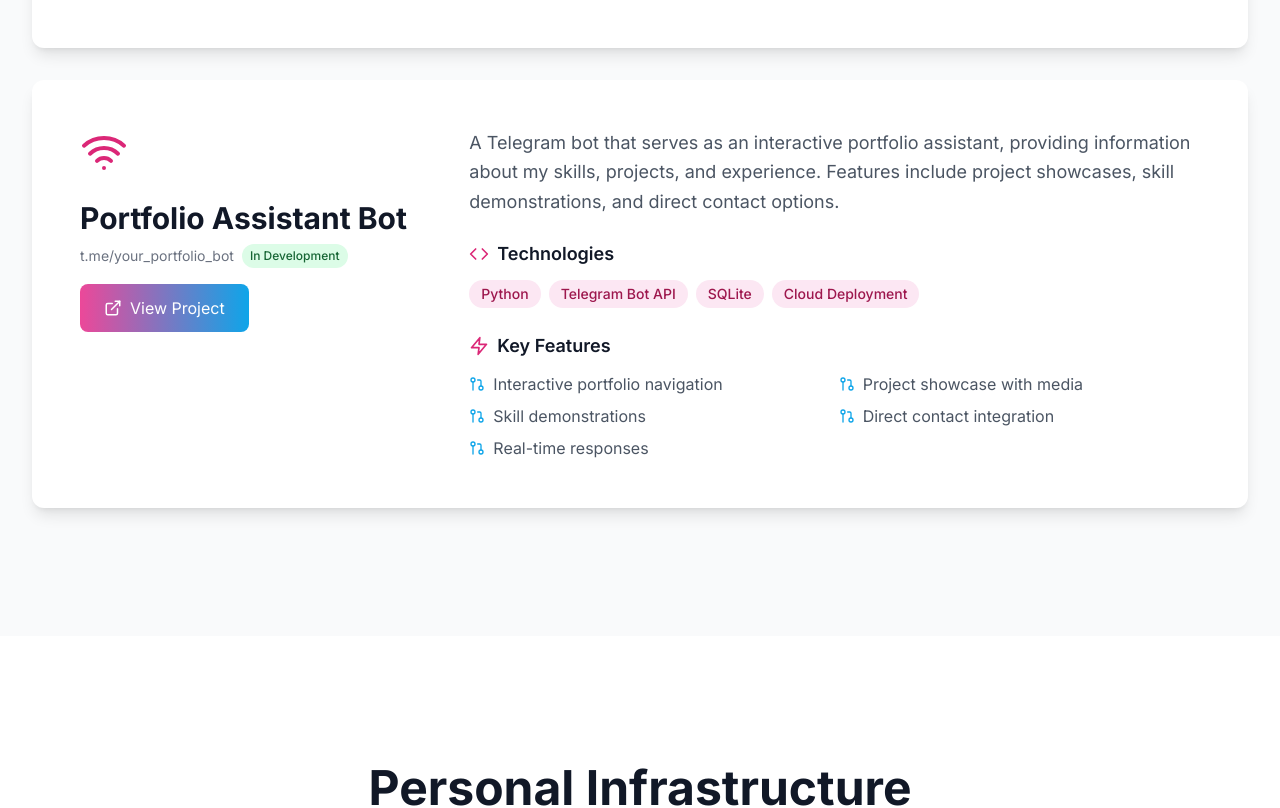
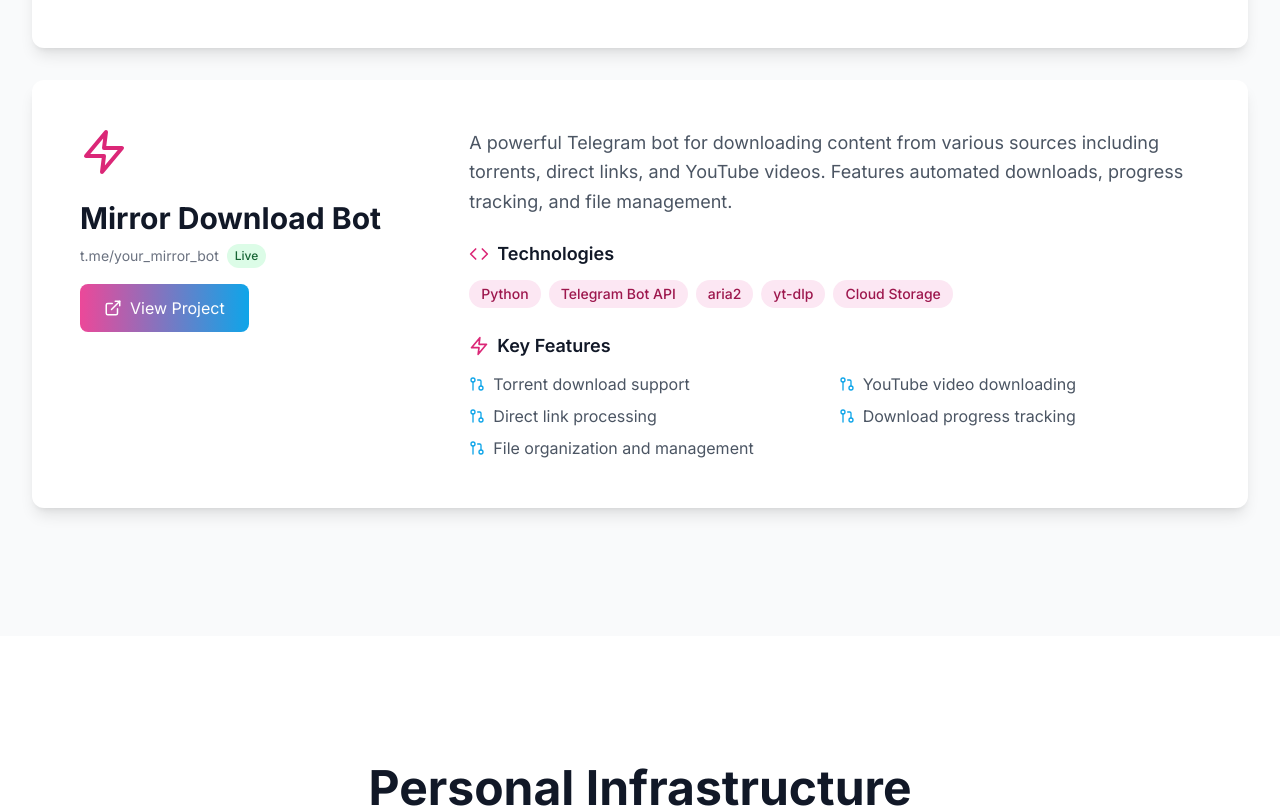
Before and after one commit to Aswintechie/portfolio, a React (Vite) app: page / in a window 1280 px wide. Shown: the part 4047-4855 px from the top of the page. Built offline with nearby package versions, Linux system fonts and the light colour scheme.

Commit message:
fix: remove duplicate domain key in Word Chain Game Bot

```diff
--- a/src/App.jsx
+++ b/src/App.jsx
@@ -613,21 +613,21 @@
       status: 'Live',
     },
     {
-      title: 'Portfolio Assistant Bot',
-      domain: 't.me/your_portfolio_bot',
+      title: 'Mirror Download Bot',
+      domain: 't.me/your_mirror_bot',
       description:
-        'A Telegram bot that serves as an interactive portfolio assistant, providing information about my skills, projects, and experience. Features include project showcases, skill demonstrations, and direct contact options.',
-      technologies: ['Python', 'Telegram Bot API', 'SQLite', 'Cloud Deployment'],
+        'A powerful Telegram bot for downloading content from various sources including torrents, direct links, and YouTube videos. Features automated downloads, progress tracking, and file management.',
+      technologies: ['Python', 'Telegram Bot API', 'aria2', 'yt-dlp', 'Cloud Storage'],
       features: [
-        'Interactive portfolio navigation',
-        'Project showcase with media',
-        'Skill demonstrations',
-        'Direct contact integration',
-        'Real-time responses',
+        'Torrent download support',
+        'YouTube video downloading',
+        'Direct link processing',
+        'Download progress tracking',
+        'File organization and management',
       ],
-      icon: <Wifi size={48} />,
-      link: 'https://t.me/your_portfolio_bot',
-      status: 'In Development',
+      icon: <Zap size={48} />,
+      link: 'https://t.me/your_mirror_bot',
+      status: 'Live',
     },
   ];
 
@@ -850,22 +850,22 @@
       link: 'https://torrent.aswinlocal.in',
     },
     {
-      title: 'Telegram Bot Framework',
+      title: 'Word Chain Game Bot',
       description:
-        'A comprehensive Telegram bot development framework with multiple specialized bots for different purposes. Includes portfolio assistant, notification system, and utility bots.',
-      technologies: ['Python', 'Telegram Bot API', 'SQLite', 'Docker', 'Webhooks', 'Redis'],
+        'An interactive word chain game bot where players take turns creating words starting with the last letter of the previous word. Features multiplayer support, scoring system, and word validation.',
+      technologies: ['Python', 'Telegram Bot API', 'SQLite', 'Game Logic', 'Multiplayer Support'],
       features: [
-        'Multi-bot architecture',
-        'Interactive command system',
-        'Database integration',
-        'Webhook-based deployment',
-        'Custom inline keyboards',
+        'Multiplayer word chain game',
+        'Word validation and scoring',
+        'Turn-based gameplay',
+        'Game statistics tracking',
+        'Custom game rules and settings',
       ],
-      icon: <Wifi size={48} />,
+      icon: <Brain size={48} />,
       status: 'Active',
       access: 'Public (Telegram)',
-      domain: 't.me/aswin_bots',
-      link: 'https://t.me/aswin_bots',
+      domain: 't.me/your_word_chain_bot',
+      link: 'https://t.me/your_word_chain_bot',
     },
   ];
 
```
